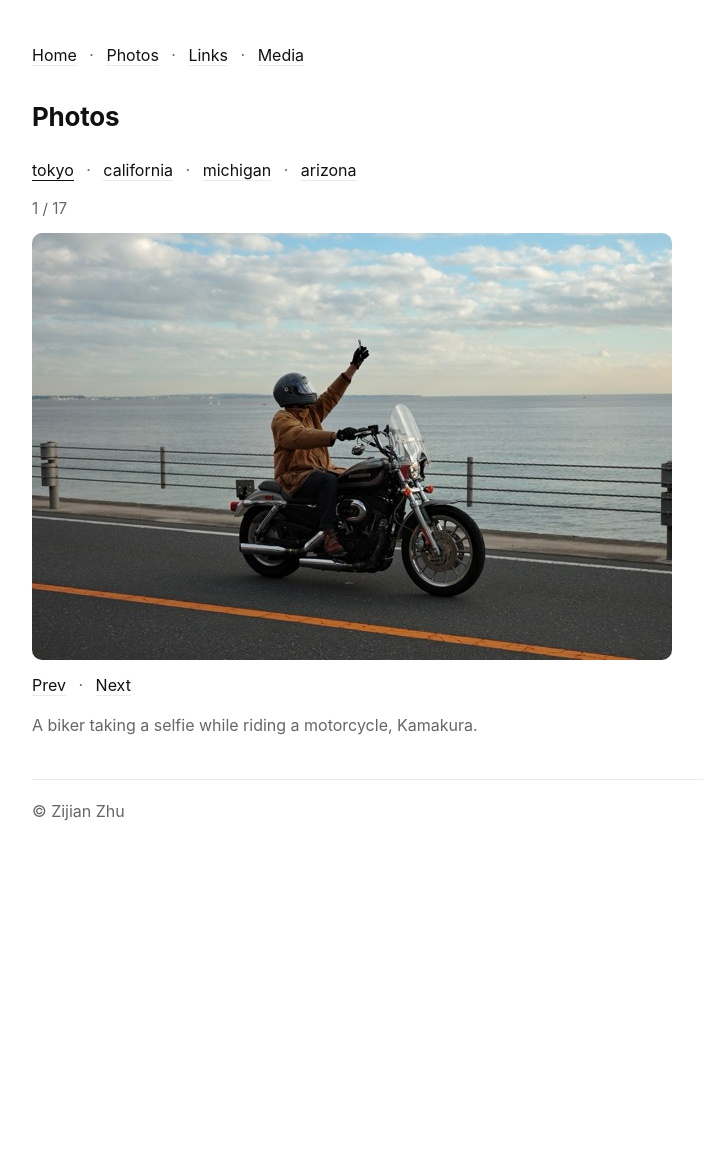
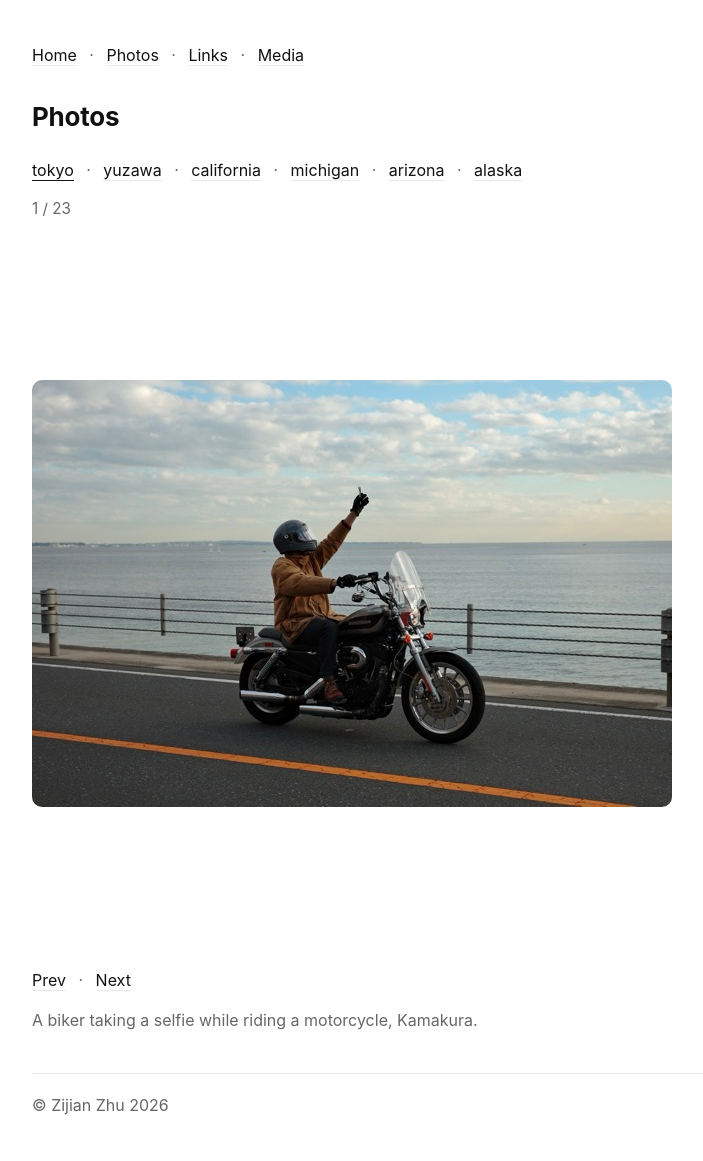
Before and after one commit to zijianzhu0/zijian.github.io, a Jekyll site: the page built from photos.md, in a window 1280 px wide. Shown: the whole page, without its empty margins (248-951 px from the left). Built offline with Jekyll 4.4.1, drawn with Linux system fonts in a browser that asks for light colours; before the commit the page ends 900 px from its top, so only the background shows below that; some of the changed lines change nothing that is shown.

Commit message:
Improve photo gallery and add new locations

```diff
--- a/_config.yml
+++ b/_config.yml
@@ -1,4 +1,4 @@
-title: Zijian Zhu
+title: Zijian Zhu 2026
 google_analytics: G-KWPSP6EQ09
 url: ""
 baseurl: ""
--- a/_sass/main.scss
+++ b/_sass/main.scss
@@ -57,7 +57,12 @@
 }
 
 .photo-gallery {
+  display: grid;
+  grid-template-rows: auto auto minmax(0, 1fr) auto auto;
+  height: calc(100vh - 24px);
+  height: calc(100dvh - 24px);
   margin-top: 18px;
+  scroll-margin-top: 12px;
 }
 
 .photo-gallery__locations {
@@ -86,9 +91,28 @@
   display: block;
   width: auto;
   max-width: 100%;
-  max-height: 70vh;
+  max-height: 100%;
   border-radius: 10px;
   cursor: pointer;
+}
+
+.photo-gallery__frame {
+  display: block;
+  min-height: 0;
+  margin: 0;
+  padding: 0;
+  border: 0;
+  border-radius: 10px;
+  background: transparent;
+  color: inherit;
+  font: inherit;
+  text-align: left;
+  overflow: hidden;
+}
+
+.photo-gallery__frame:focus-visible {
+  outline: 2px solid var(--fg);
+  outline-offset: 4px;
 }
 
 .photo-gallery__links {
--- a/photos.md
+++ b/photos.md
@@ -7,27 +7,31 @@
 
 <section class="photo-gallery" aria-label="Photo gallery">
   <p class="photo-gallery__locations">
-    <a href="#tokyo" class="photo-location-link" data-photo-index="0" data-location="tokyo">tokyo</a>
+    <a href="#tokyo" id="tokyo" class="photo-location-link" data-photo-index="0" data-location="tokyo">tokyo</a>
     <span class="dot">·</span>
-    <a href="#california" class="photo-location-link" data-photo-index="2" data-location="california">california</a>
+    <a href="#yuzawa" id="yuzawa" class="photo-location-link" data-photo-index="5" data-location="yuzawa">yuzawa</a>
     <span class="dot">·</span>
-    <a href="#michigan" class="photo-location-link" data-photo-index="7" data-location="michigan">michigan</a>
+    <a href="#california" id="california" class="photo-location-link" data-photo-index="6" data-location="california">california</a>
     <span class="dot">·</span>
-    <a href="#arizona" class="photo-location-link" data-photo-index="11" data-location="arizona">arizona</a>
+    <a href="#michigan" id="michigan" class="photo-location-link" data-photo-index="11" data-location="michigan">michigan</a>
+    <span class="dot">·</span>
+    <a href="#arizona" id="arizona" class="photo-location-link" data-photo-index="15" data-location="arizona">arizona</a>
+    <span class="dot">·</span>
+    <a href="#alaska" id="alaska" class="photo-location-link" data-photo-index="21" data-location="alaska">alaska</a>
   </p>
 
   <div class="photo-gallery__status">
-    <p class="photo-gallery__count"><span id="photo-current">1</span> / <span id="photo-total">17</span></p>
+    <p class="photo-gallery__count"><span id="photo-current">1</span> / <span id="photo-total">23</span></p>
   </div>
 
-  <div class="photo-gallery__frame">
+  <button class="photo-gallery__frame" id="photo-image-next" type="button" aria-label="Show next photo">
     <img
       class="photo-gallery__image"
       id="photo-image"
       src="{{ '/assets/photos/bike.jpeg' | relative_url }}"
       alt="A biker taking a selfie while riding a motorcycle, Kamakura."
     />
-  </div>
+  </button>
 
   <p class="photo-gallery__links">
     <a href="#" id="photo-prev">Prev</a>
@@ -42,6 +46,7 @@
 
 <script>
   (function () {
+    var gallery = document.querySelector(".photo-gallery");
     var photos = [
       {
         src: {{ '/assets/photos/bike.jpeg' | relative_url | jsonify }},
@@ -54,6 +59,30 @@
         alt: "You either get busy living, or get busy dying. Shinagawa station",
         caption: "You either get busy living, or get busy dying. Shinagawa station",
         location: "tokyo"
+      },
+      {
+        src: {{ '/assets/photos/tokyo-chill.jpg' | relative_url | jsonify }},
+        alt: "A person relaxing on the grass in a Tokyo park.",
+        caption: "Taking it easy in a Tokyo park.",
+        location: "tokyo"
+      },
+      {
+        src: {{ '/assets/photos/tokyo-from-above.jpg' | relative_url | jsonify }},
+        alt: "A visitor looking over Tokyo from a high-rise observation deck.",
+        caption: "Tokyo from above.",
+        location: "tokyo"
+      },
+      {
+        src: {{ '/assets/photos/tokyo-tiffany.jpg' | relative_url | jsonify }},
+        alt: "A person sitting beside bicycles outside a Tiffany & Co. storefront in Tokyo.",
+        caption: "Outside Tiffany & Co., Tokyo.",
+        location: "tokyo"
+      },
+      {
+        src: {{ '/assets/photos/yuzawa.jpeg' | relative_url | jsonify }},
+        alt: "Four snowboarders riding a chairlift above snowy mountains in Yuzawa.",
+        caption: "Chairlift in Yuzawa.",
+        location: "yuzawa"
       },
       {
         src: {{ '/assets/photos/california-01.jpeg' | relative_url | jsonify }},
@@ -75,8 +104,8 @@
       },
       {
         src: {{ '/assets/photos/california-04.jpg' | relative_url | jsonify }},
-        alt: "Uptown Whitter, CA",
-        caption: "Uptown Whitter, CA",
+        alt: "Uptown Whittier, CA",
+        caption: "Uptown Whittier, CA",
         location: "california"
       },
       {
@@ -144,10 +173,23 @@
         alt: "Valencia Rd, Tucson",
         caption: "Valencia Rd, Tucson",
         location: "arizona"
+      },
+      {
+        src: {{ '/assets/photos/alaska-pier.jpg' | relative_url | jsonify }},
+        alt: "A marina filled with boats beneath snow-streaked mountains in Alaska.",
+        caption: "A marina beneath the mountains, Alaska.",
+        location: "alaska"
+      },
+      {
+        src: {{ '/assets/photos/alaska-speed-limit.jpg' | relative_url | jsonify }},
+        alt: "A speed limit 65 sign beside water and snow-covered mountains in Alaska.",
+        caption: "Speed limit 65, Alaska.",
+        location: "alaska"
       }
     ];
 
     var image = document.getElementById("photo-image");
+    var imageNext = document.getElementById("photo-image-next");
     var captionText = document.getElementById("photo-caption");
     var current = document.getElementById("photo-current");
     var total = document.getElementById("photo-total");
@@ -156,7 +198,13 @@
     var locationLinks = document.querySelectorAll(".photo-location-link");
     var index = 0;
 
-    function renderPhoto(nextIndex) {
+    function indexFromHash() {
+      var location = window.location.hash.slice(1);
+      var link = document.querySelector('.photo-location-link[data-location="' + location + '"]');
+      return link ? Number(link.dataset.photoIndex) : 0;
+    }
+
+    function renderPhoto(nextIndex, syncHash, alignGallery) {
       index = (nextIndex + photos.length) % photos.length;
       image.src = photos[index].src;
       image.alt = photos[index].alt;
@@ -165,41 +213,66 @@
       total.textContent = photos.length;
 
       locationLinks.forEach(function (link) {
-        link.classList.toggle("is-active", link.dataset.location === photos[index].location);
+        var isActive = link.dataset.location === photos[index].location;
+        link.classList.toggle("is-active", isActive);
+        if (isActive) {
+          link.setAttribute("aria-current", "true");
+        } else {
+          link.removeAttribute("aria-current");
+        }
       });
+
+      if (syncHash && window.location.hash !== "#" + photos[index].location) {
+        history.replaceState(null, "", "#" + photos[index].location);
+      }
+
+      if (alignGallery) {
+        requestAnimationFrame(function () {
+          gallery.scrollIntoView({ block: "start" });
+        });
+      }
     }
 
     prev.addEventListener("click", function (event) {
       event.preventDefault();
-      renderPhoto(index - 1);
+      renderPhoto(index - 1, true, true);
     });
 
     next.addEventListener("click", function (event) {
       event.preventDefault();
-      renderPhoto(index + 1);
+      renderPhoto(index + 1, true, true);
     });
 
     locationLinks.forEach(function (link) {
       link.addEventListener("click", function (event) {
-        event.preventDefault();
-        renderPhoto(Number(link.dataset.photoIndex));
+        renderPhoto(Number(link.dataset.photoIndex), false, true);
       });
     });
 
-    image.addEventListener("click", function () {
-      renderPhoto(index + 1);
+    imageNext.addEventListener("click", function () {
+      renderPhoto(index + 1, true, true);
     });
 
     document.addEventListener("keydown", function (event) {
+      var target = event.target;
+      if (event.defaultPrevented || event.altKey || event.ctrlKey || event.metaKey || event.shiftKey ||
+          target.matches("a, button, input, select, textarea") || target.isContentEditable) {
+        return;
+      }
+
       if (event.key === "ArrowLeft") {
-        renderPhoto(index - 1);
+        renderPhoto(index - 1, true, true);
       }
 
       if (event.key === "ArrowRight") {
-        renderPhoto(index + 1);
+        renderPhoto(index + 1, true, true);
       }
     });
 
-    renderPhoto(0);
+    window.addEventListener("hashchange", function () {
+      renderPhoto(indexFromHash(), false, true);
+    });
+
+    renderPhoto(indexFromHash(), false, false);
   })();
 </script>
```
Also changed, not shown: assets/photos/crosswalk.jpeg (deleted), 6 other files.
